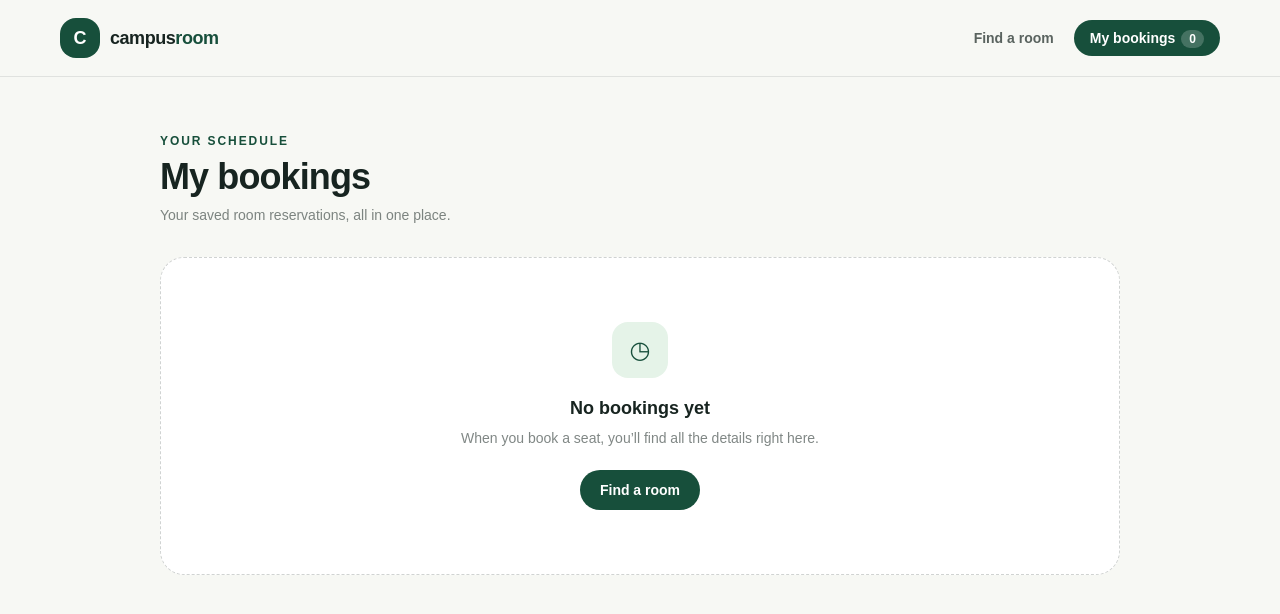
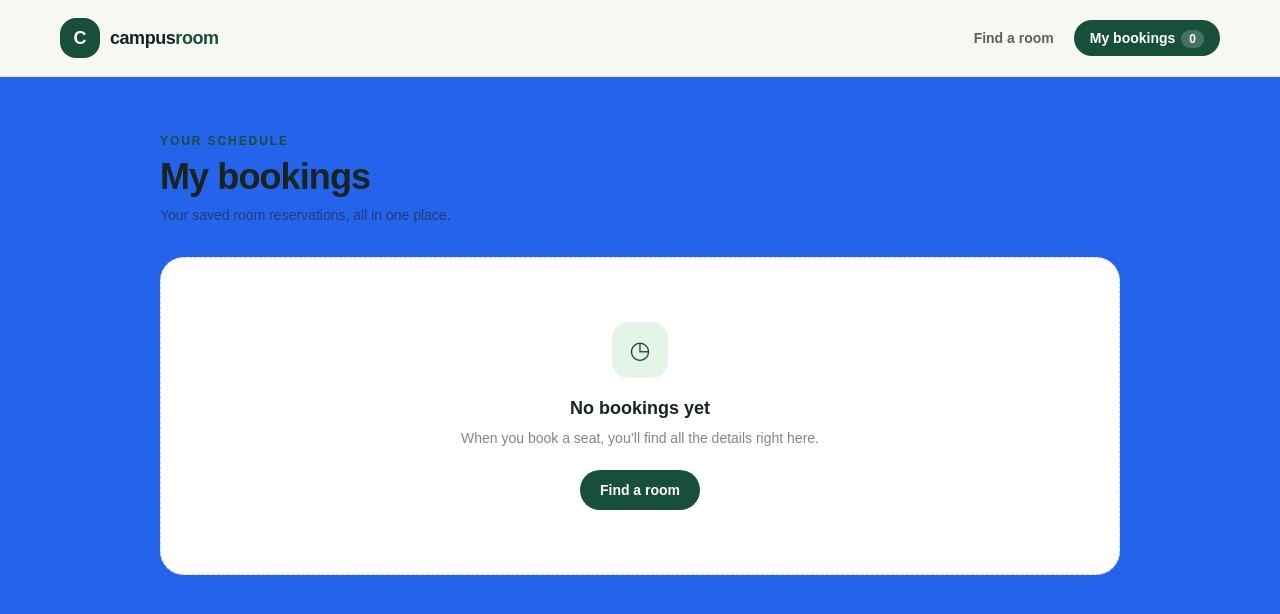
Before and after one commit to shittuboluwatife63-pixel/campusroom-, a Next.js app: page /my-bookings in a window 1280 px wide. Shown: the top 614 px of the page. Built offline with nearby package versions, Linux system fonts and the light colour scheme.

Commit message:
added new color

```diff
--- a/app/my-bookings/page.js
+++ b/app/my-bookings/page.js
@@ -27,6 +27,10 @@ export default function MyBookingsPage() {
   );
 
   return (
+    <div
+      className="min-h-[calc(100vh-76px)]"
+      style={{ backgroundColor: "#2563eb" }}
+    >
       <div className="mx-auto w-[min(960px,calc(100%-32px))] pb-16 pt-10 sm:pt-14">
         <div className="mb-8">
           <p className="text-xs font-bold uppercase tracking-[0.16em] text-forest">
@@ -118,5 +122,6 @@ export default function MyBookingsPage() {
           </div>
         )}
       </div>
+    </div>
   );
 }
```
Lines whose indentation alone changed are shown as unchanged.
